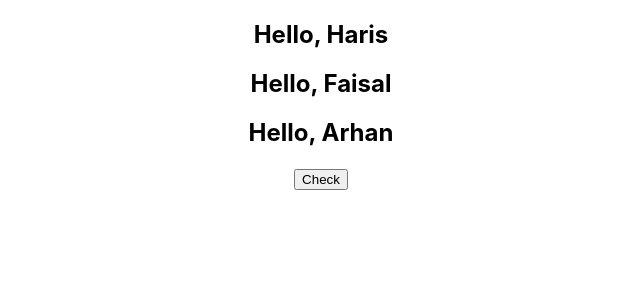
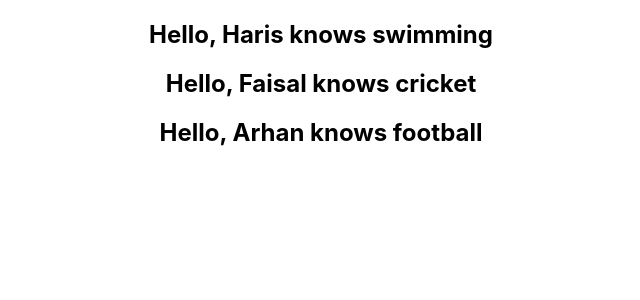
Before and after one commit to MohammedHaris96/React-Practice, a React (Create React App) app: page / in a window 1280 px wide. Shown: the top 300 px of the page, without its empty margins (319-959 px from the left). Built offline with nearby package versions, Linux system fonts and the light colour scheme.

Commit message:
added destructuring in props

```diff
--- a/src/App.js
+++ b/src/App.js
@@ -1,14 +1,12 @@
 import "./App.css";
 import Hello from "./components/Hello";
-import State from "./components/State";
 
 function App() {
   return (
     <div className="App">
-      <Hello name="Haris" />
-      <Hello name="Faisal" />
-      <Hello name="Arhan" />
-      <State/>
+      <Hello name="Haris" hobbies="swimming" />
+      <Hello name="Faisal" hobbies="cricket" />
+      <Hello name="Arhan" hobbies="football" />
     </div>
   );
 }
--- a/src/components/Hello.js
+++ b/src/components/Hello.js
@@ -1,9 +1,11 @@
 import React from "react";
 
-const Hello = (props) => {
+const Hello = ({ name, hobbies }) => {
   return (
     <div>
-      <h2>Hello, {props.name}</h2>
+      <h2>
+        Hello, {name} knows {hobbies}
+      </h2>
     </div>
   );
 };
--- a/src/components/State.js
+++ /dev/null
@@ -1,20 +0,0 @@
-import React from "react";
-import { useState } from "react";
-
-const State = () => {
-  debugger;
-  const [message, setMessage] = useState();
-
-  const displayText = () => {
-    setMessage("Hello, how are you doing?");
-  };
-
-  return (
-    <div>
-      <h1>{setMessage}</h1>
-      <button onClick={displayText} >Check</button>
-    </div>
-  );
-};
-
-export default State;
```
